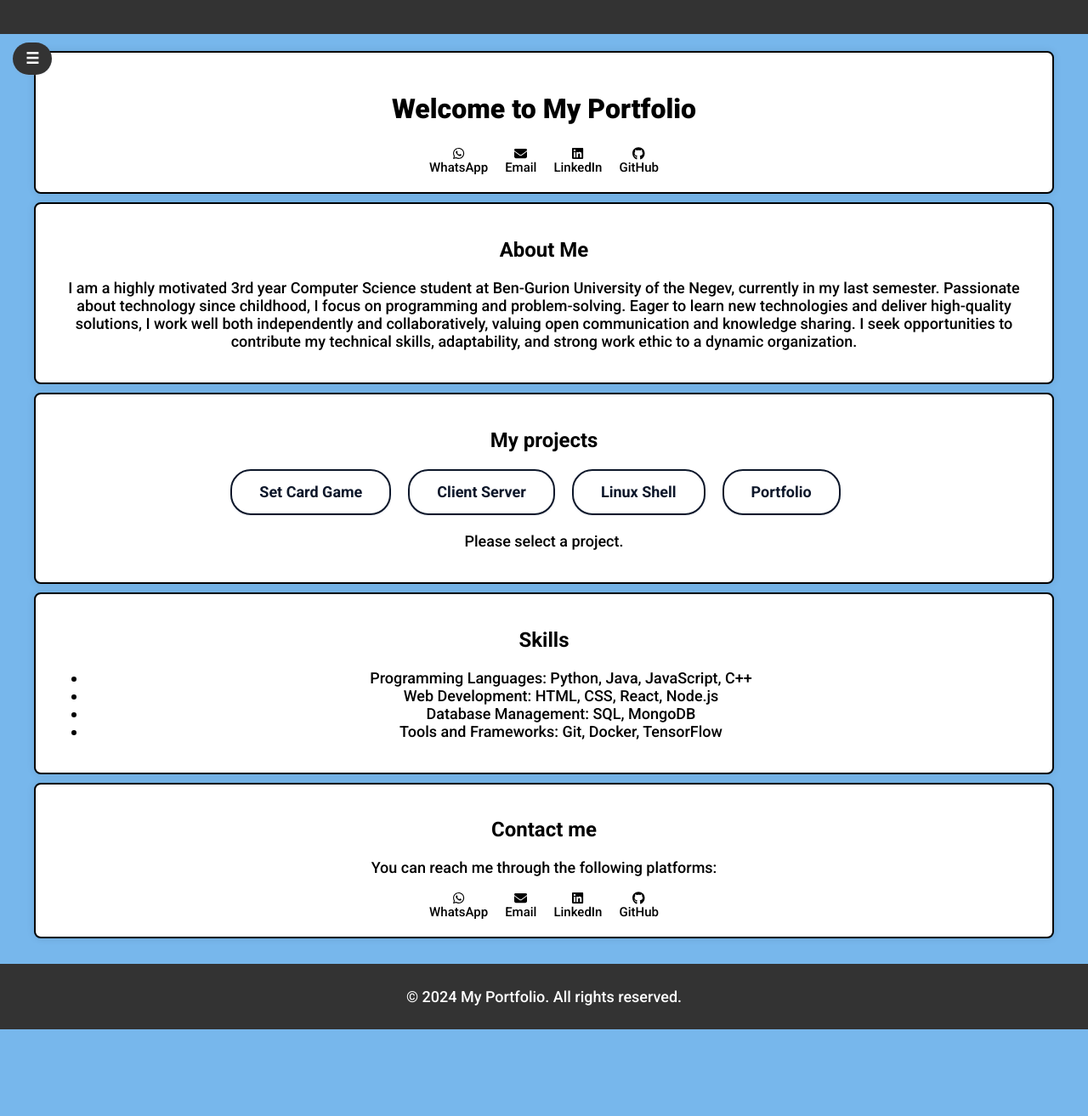
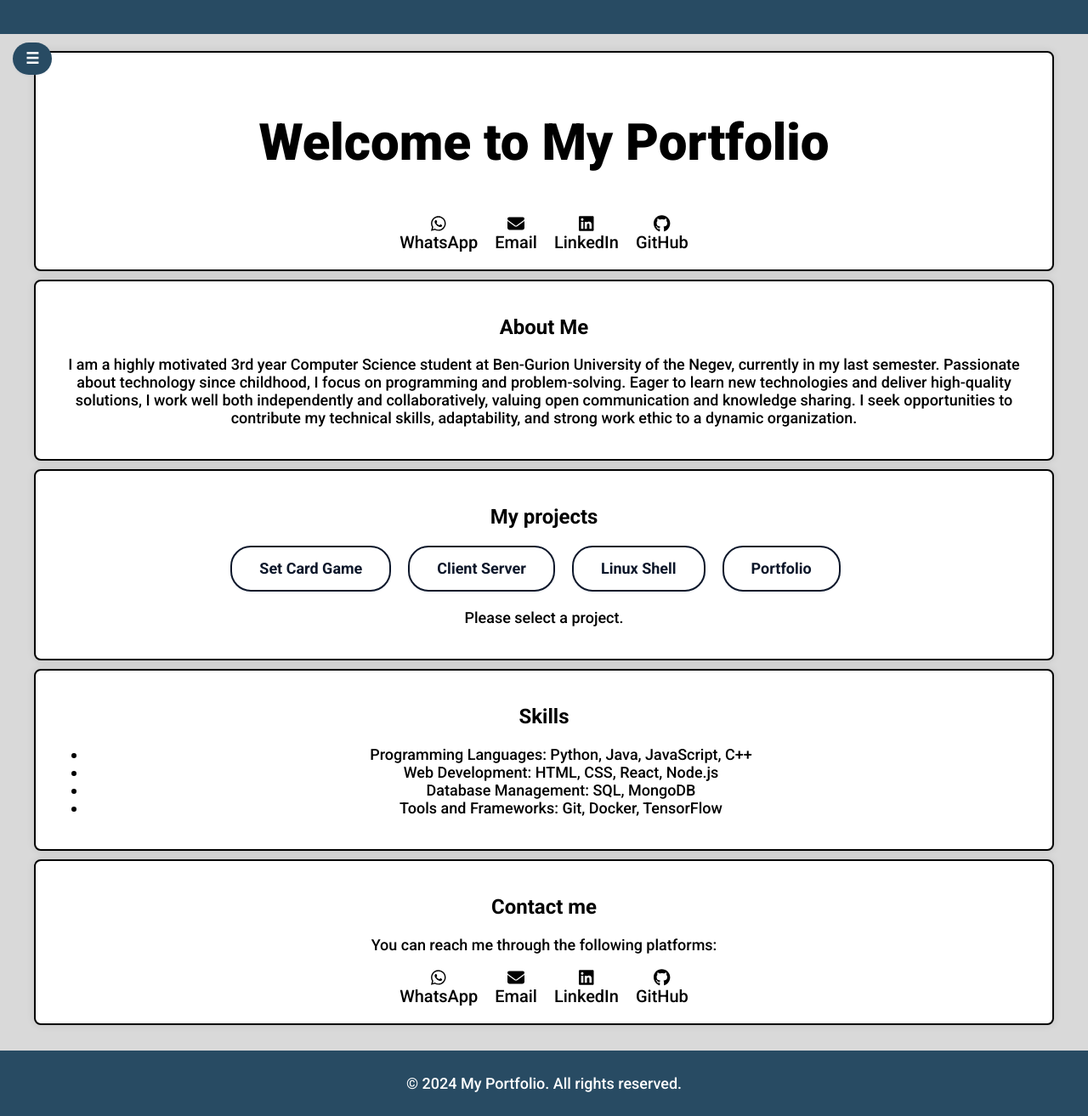
Before and after one commit to GabrielMagidov/Portfolio, a React (Create React App) app: page / in a window 1280 px wide. Shown: the whole page at 85% size. Before the commit the page ends 1211 px from the top, so only its background shows below. Built offline with nearby package versions, Linux system fonts and the light colour scheme.

Commit message:
Add new files

```diff
--- a/src/App.css
+++ b/src/App.css
@@ -8,7 +8,8 @@ body {
   font-size: large;
   margin: 0;
   padding: 0;
-  background-color: #77b7ec;
+  background-color: #d9d9d9;
+
   color: #000000;
 }
 
@@ -43,7 +44,7 @@ h1 {
   font-family: "Roboto", sans-serif;
   font-weight: 800;
   font-style: normal;
-  font-size: xx-large;
+  font-size: 60px;
   color: #000000;
 }
 
--- a/src/components/ContactLinks.css
+++ b/src/components/ContactLinks.css
@@ -13,7 +13,7 @@
   text-decoration: none;
   color: inherit;
   margin: 0 10px; /* Adjust horizontal spacing between links */
-  font-size: 15px; /* Adjust icon size */
+  font-size: 20px; /* Adjust icon size */
 }
 
 .contact-links a:hover {
--- a/src/components/Footer.css
+++ b/src/components/Footer.css
@@ -1,6 +1,6 @@
 /* Footer.css */
 footer {
-  background-color: #333;
+  background-color: #284b63;
   color: #fff;
   text-align: center;
   padding: 10px 0;
--- a/src/components/Header.css
+++ b/src/components/Header.css
@@ -3,7 +3,7 @@ header {
   top: 0;
   left: 0;
   width: 100%;
-  background-color: #333; /* Background color for the header */
+  background-color: #284b63; /* Background color for the header */
   color: white; /* Text color */
   padding: 20px 0; /* Padding for some spacing */
   z-index: 1000; /* Ensures the header is above other elements */
--- a/src/components/Menu.css
+++ b/src/components/Menu.css
@@ -3,7 +3,7 @@
   position: fixed;
   top: 50px;
   left: 15px;
-  background-color: #333;
+  background-color: #284b63;
   color: white;
   border: none;
   padding: 10px 15px;
@@ -18,7 +18,7 @@
   position: fixed;
   top: 0;
   left: -250px; /* Hide the sidebar initially */
-  background-color: #111;
+  background-color: #284b63;
   overflow-x: hidden;
   transition: 0.3s;
   padding-top: 60px;
```
